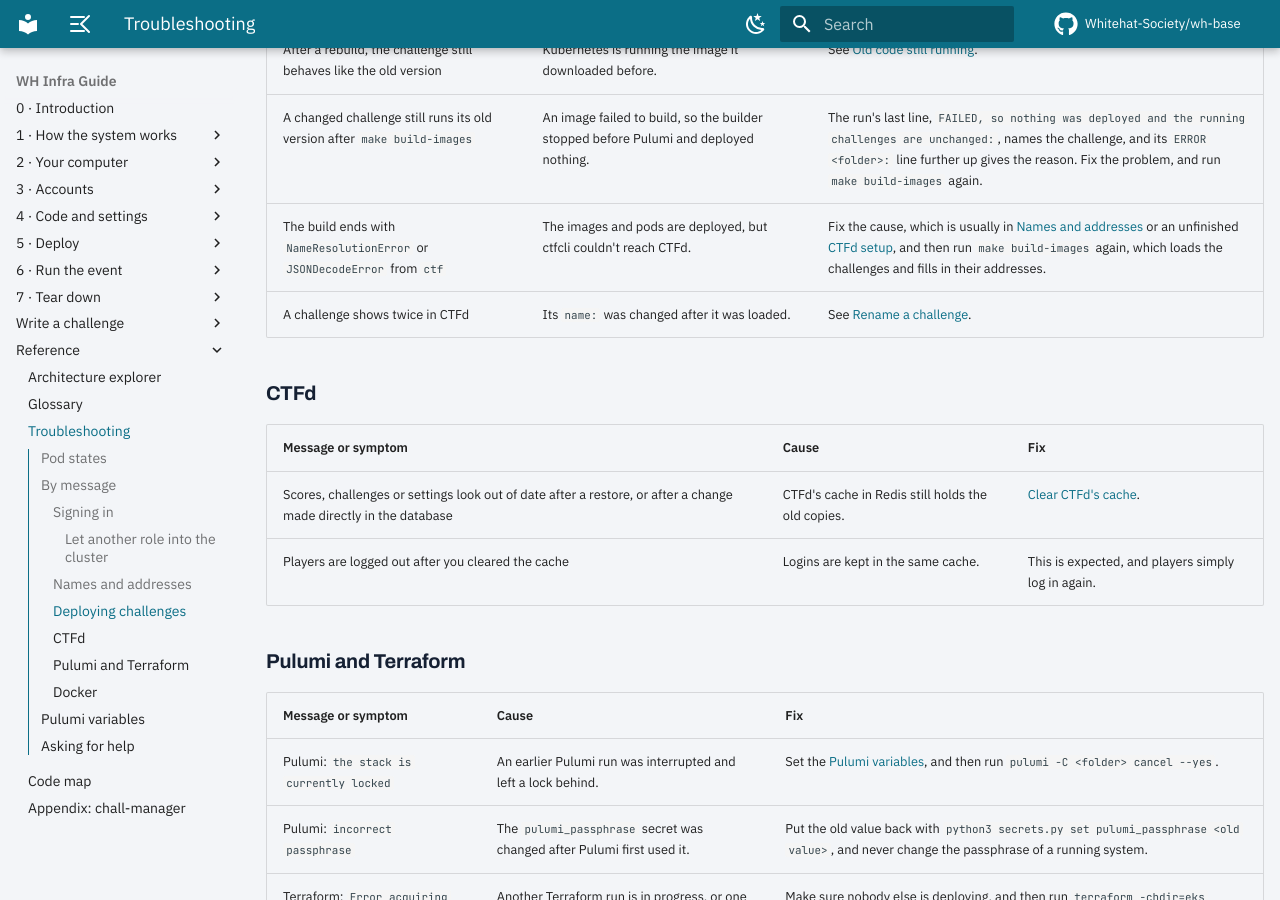
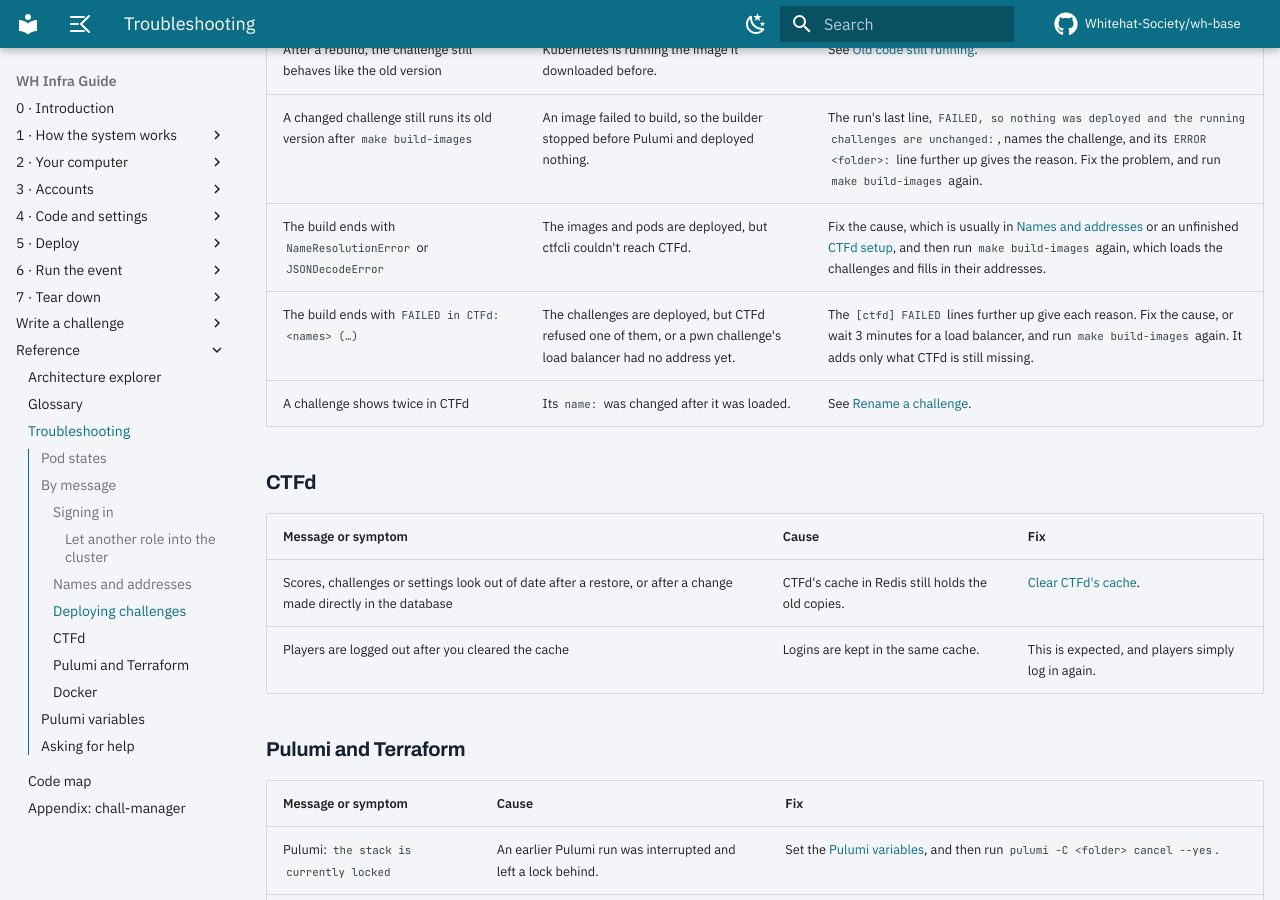
Before and after one commit to Whitehat-Society/wh-infra-guide, an MkDocs documentation site: the page built from docs/reference/troubleshooting.md, in a window 1280 px wide and 900 px high, scrolled down 3480 px. Built offline with MkDocs 1.6.1 and Material for MkDocs 9.7.7, drawn with Linux system fonts in a browser that asks for light colours; comment, search, counter and statistics services are not loaded.

Commit message:
docs: builder counts, health-check output, stricter validator
Quote the builder's new Done/FAILED lines, drop the red already-existing note,
simplify make run-healthcheck, add the start-with-a-letter rule, and make
export_results.py find .ctf/config itself with timeouts and status checks.

Co-Authored-By: Claude Opus 5.5 <noreply@anthropic.com>
Claude-Session: https://claude.ai/code/session_014bwk8DVxHjxHHApkTtR4zC

````diff
--- a/docs/operate/change.md
+++ b/docs/operate/change.md
@@ -33,7 +33,7 @@ All the commands start in `~/wh/wh-2027/utils`. They assume that you are signed
     ```bash
     make build-images
     ```
-    The command rebuilds every challenge, but Docker reuses its cache for the ones you didn't change, and Pulumi only restarts the challenges whose image changed, so expect it to take about 3 minutes. Each challenge that is already in CTFd prints a red `Found already existing challenge with the same name … Perhaps you meant sync instead of install?`, which is expected and harmless.
+    The command rebuilds every challenge, but Docker reuses its cache for the ones you didn't change, and Pulumi only restarts the challenges whose image changed, so expect it to take about 3 minutes. The last line counts your challenge as `already there`, because the builder adds only new challenges to CTFd. A change to its text, flags or files still needs `ctf challenge sync`, as in [Fix text, a flag, a hint or a file](#fix-text-a-flag-a-hint-or-a-file).
 3. Watch your challenge's pods being replaced:
     ```bash
     kubectl get pods -n challenges-web     # challenges-tcp for pwn
--- a/docs/reference/troubleshooting.md
+++ b/docs/reference/troubleshooting.md
@@ -74,7 +74,8 @@ The access lasts until the cluster is deleted, so repeat these steps after each
 | A pod shows `StartError` or `RunContainerError`, and `kubectl describe pod` says `executable file not found` | The Dockerfile starts a program that its final image doesn't contain, often `socat`. | Fix the Dockerfile, following [Rules for the Dockerfile](../write/server.md#rules-for-the-dockerfile). |
 | After a rebuild, the challenge still behaves like the old version | Kubernetes is running the image it downloaded before. | See [Old code still running](../operate/data.md#old-code-still-running). |
 | A changed challenge still runs its old version after `make build-images` | An image failed to build, so the builder stopped before Pulumi and deployed nothing. | The run's last line, `FAILED, so nothing was deployed and the running challenges are unchanged:`, names the challenge, and its `ERROR <folder>:` line further up gives the reason. Fix the problem, and run `make build-images` again. |
-| The build ends with `NameResolutionError` or `JSONDecodeError` from `ctf` | The images and pods are deployed, but ctfcli couldn't reach CTFd. | Fix the cause, which is usually in [Names and addresses](#names-and-addresses) or an unfinished [CTFd setup](../deploy/ctfd.md), and then run `make build-images` again, which loads the challenges and fills in their addresses. |
+| The build ends with `NameResolutionError` or `JSONDecodeError` | The images and pods are deployed, but ctfcli couldn't reach CTFd. | Fix the cause, which is usually in [Names and addresses](#names-and-addresses) or an unfinished [CTFd setup](../deploy/ctfd.md), and then run `make build-images` again, which loads the challenges and fills in their addresses. |
+| The build ends with `FAILED in CTFd: <names> (…)` | The challenges are deployed, but CTFd refused one of them, or a pwn challenge's load balancer had no address yet. | The `[ctfd]   FAILED` lines further up give each reason. Fix the cause, or wait 3 minutes for a load balancer, and run `make build-images` again. It adds only what CTFd is still missing. |
 | A challenge shows twice in CTFd | Its `name:` was changed after it was loaded. | See [Rename a challenge](../operate/change.md#rename-a-challenge). |
 
 ### CTFd
````
Also changed, not shown: docs/assets/scripts/export_results.py (+12 -4 lines), docs/deploy/challenges.md (+1 -1 lines), docs/deploy/day2.md (+2 -2 lines), docs/write/challenge-yml.md (+1 -1 lines), 1 other file.
